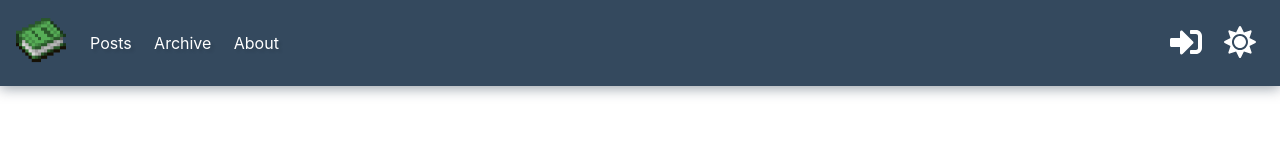
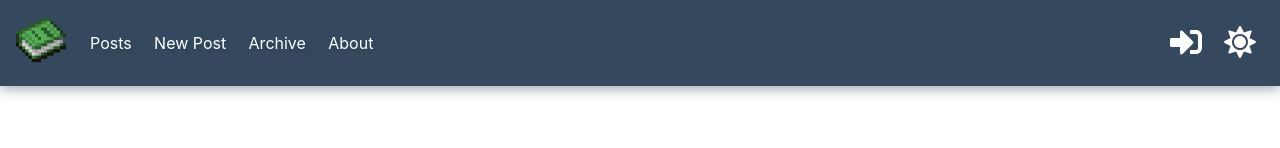
Before and after one commit to Jackbaude/tmc-frontend, a React (Create React App) app: page /render-post/1 in a window 1280 px wide. Shown: the top 148 px of the page. Built offline with nearby package versions, Linux system fonts and the light colour scheme; no server answers.

Commit message:
Make login not send you to the homepage every time

```diff
--- a/src/components/RenderedPost/RenderedPost.tsx
+++ b/src/components/RenderedPost/RenderedPost.tsx
@@ -67,7 +67,9 @@ const RenderedPost = () => {
                 this post exists? Is the API down? Check with Jakku on the Discord.</div>
         )
     }
-    const editLink = authenticated ? <a className={"btn btn-lg"} href={"/edit-post/" + id}>Edit Post</a> : <div/>
+    const editLink = authenticated
+        ? <a className={"btn btn-lg"} href={"/edit-post/" + id}>Edit Post</a>
+        : <a className={"btn btn-lg"} href={"/api/auth?redirect=" + encodeURIComponent('/edit-post/' + id)}>Login to Edit Post</a>
     return (
         <div>
             <h1>{title}</h1>
--- a/src/components/nav.tsx
+++ b/src/components/nav.tsx
@@ -1,10 +1,13 @@
 import React, {FC, useEffect, useState} from "react"
+import {useLocation} from "react-router";
 import {FontAwesomeIcon} from "@fortawesome/react-fontawesome";
 
 import ThemeToggle from "./ThemeToggle";
 import {faSignInAlt, faSignOutAlt} from "@fortawesome/free-solid-svg-icons";
 import book from "./Home/img/book.png"
+
 const Nav = () => {
+    const location = useLocation();
     useEffect(() => {
         getUser()
             .catch(() => {
@@ -38,7 +41,7 @@ const Nav = () => {
             return (
                 <React.Fragment>
                     <li className="nav-item">
-                        <a className="nav-link" href={"/api/auth"}><FontAwesomeIcon icon={faSignInAlt} size={"2x"}/></a>
+                        <a className="nav-link" href={"/api/auth?redirect=" + encodeURIComponent(location.pathname)}><FontAwesomeIcon icon={faSignInAlt} size={"2x"}/></a>
                     </li>
                 </React.Fragment>
             )
@@ -46,13 +49,9 @@ const Nav = () => {
     };
     const NewPost: FC = () => {
         if (authenticated) {
-            return (
-                <li className="nav-item">
-                    <a className="nav-link link" href="/new-post">New Post</a>
-                </li>
-            );
+            return <a className="nav-link link" href="/new-post">New Post</a>;
         } else {
-            return null;
+            return <a className="nav-link link" href={"/api/auth?redirect=" + encodeURIComponent("/new-post")}>New Post</a>;
         }
     }
     return (
@@ -69,7 +68,9 @@ const Nav = () => {
                         <li className="nav-item">
                             <a className="nav-link link" href="/posts">Posts</a>
                         </li>
+                        <li className="nav-item">
                         <NewPost/>
+                        </li>
                         <li className="nav-item">
                             <a className="nav-link link" href="/archive">Archive</a>
                         </li>
```
